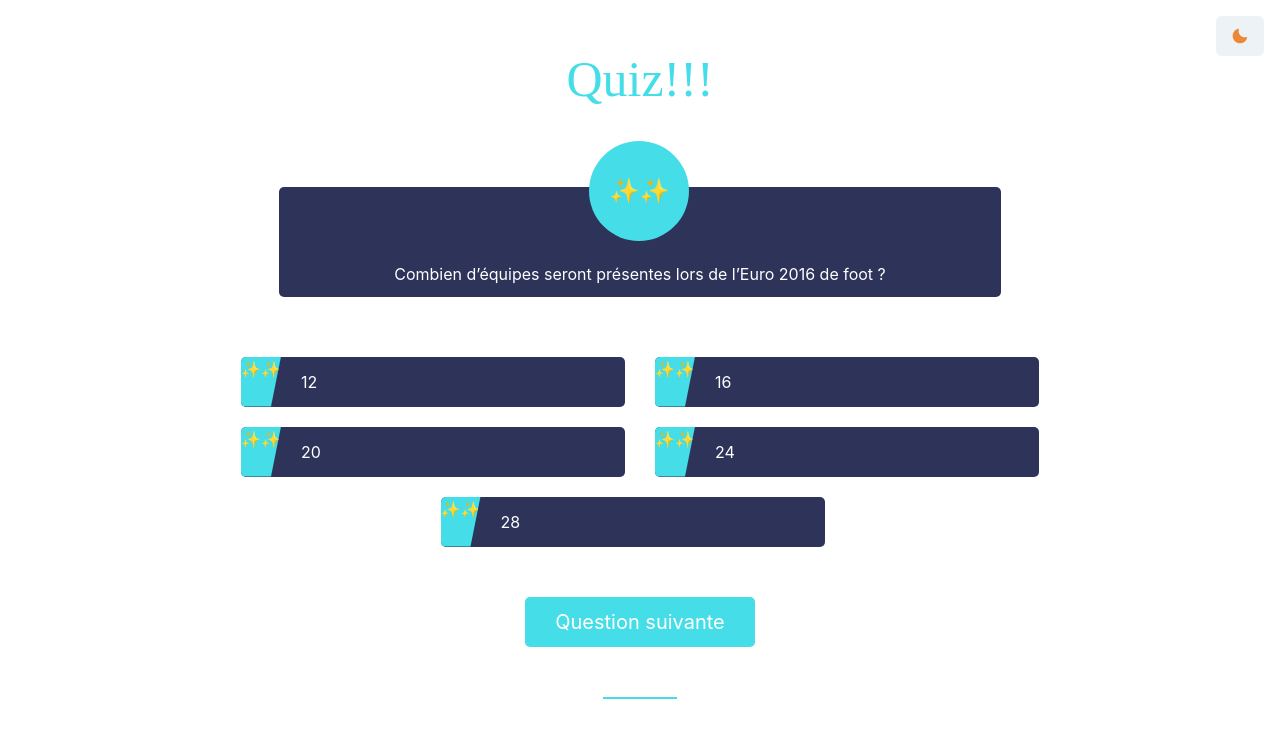
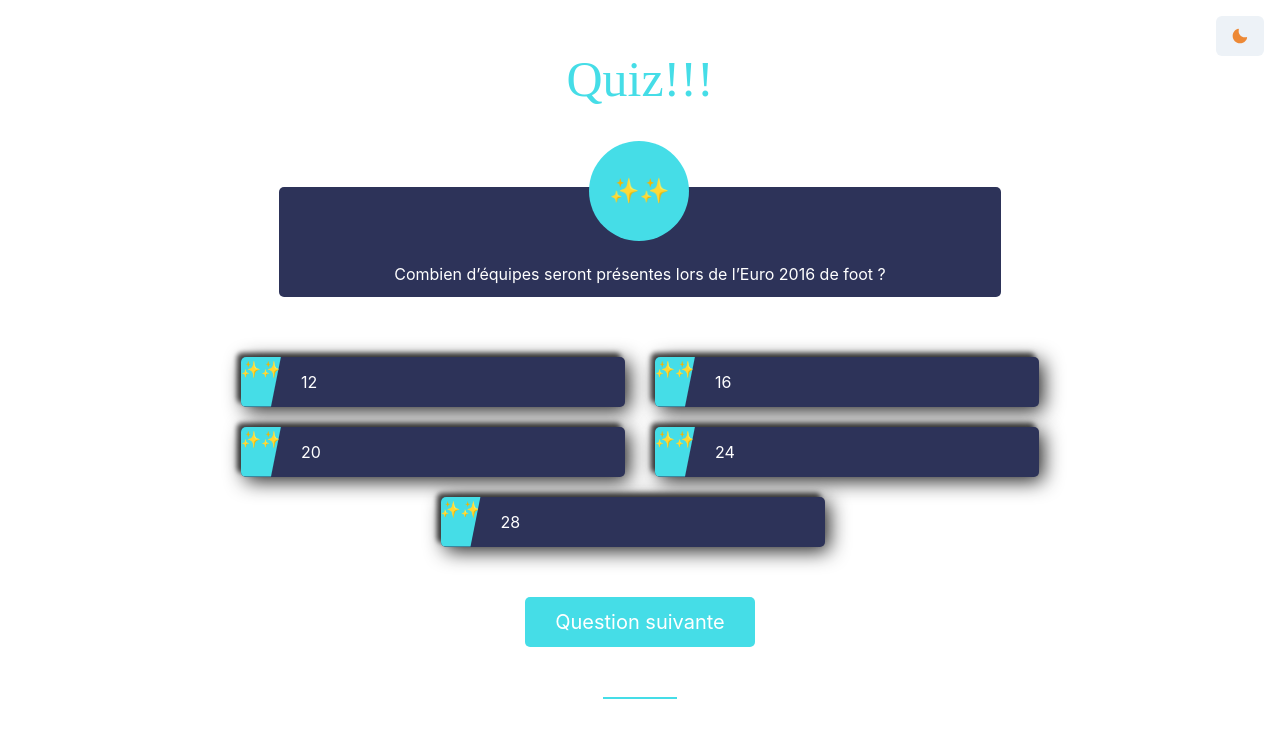
Before and after one commit to ahmedKhaireddine/Quiz-front-end, a React (Create React App) app: page / in a window 1280 px wide. Shown: the top 738 px of the page. Built offline with nearby package versions, Linux system fonts and the light colour scheme; a web font is replaced by a local one.

Commit message:
test d'animation 3D sur les réponses

```diff
--- a/src/styles/ChoiceListStyled.js
+++ b/src/styles/ChoiceListStyled.js
@@ -16,12 +16,12 @@
   margin-bottom: 20px;
   height: 50px;
   background: ${ props => props.selected ? (
-    "linear-gradient(103deg, #45DDE7 75%, #d5f9fc 90%)"
+    "linear-gradient(100deg, #45DDE7 75%, #d5f9fc 90%)"
   ) : (
     "#2d3359"
   )};
-  transition: 1s;
   border-radius: 5px;
+  box-shadow: 4px 4px 20px #202020, -4px -4px 5px #464646;
 
   &:nth-child(2n+0) {
     margin-left: 15px;
```
